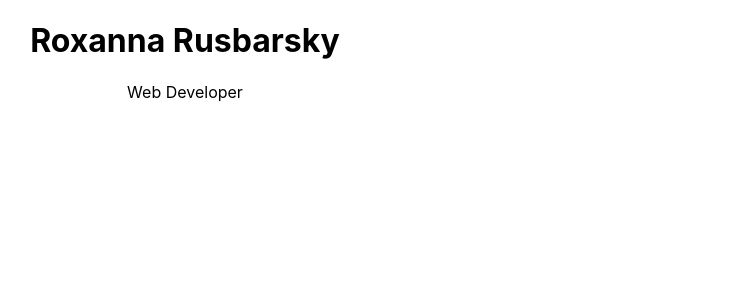
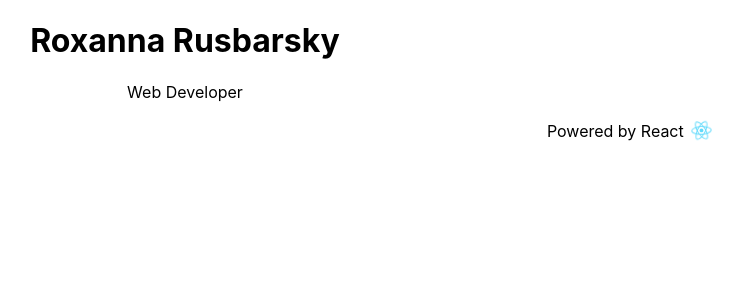
Before and after one commit to narhiril/personal-page-react, a React (Create React App) app: page / in a window 1280 px wide. Shown: the top 300 px of the page, without its empty margins (455-1198 px from the left). Built offline with nearby package versions, Linux system fonts and the light colour scheme.

Commit message:
'Powered by React' footer and animation

```diff
--- a/src/App.js
+++ b/src/App.js
@@ -1,4 +1,6 @@
 import './App.scss';
+import TitleBar from './Homepage/TitleBar';
+import Footer from './Homepage/Footer';
 import {Helmet} from 'react-helmet';
 
 function App() {
@@ -8,10 +10,8 @@ function App() {
         <meta name="viewport" content="width=device-width, initial-scale=1" />
         <meta charSet='utf-8' />
       </Helmet>
-      <div className='title'>
-        <h1>Roxanna Rusbarsky</h1>
-        <p>Web Developer</p>
-      </div>
+      <TitleBar />
+      <Footer />
     </div>
   );
 }
--- a/src/App.scss
+++ b/src/App.scss
@@ -1,16 +1,5 @@
 .App {
   text-align: center;
-}
-
-.App-logo {
-  height: 40vmin;
-  pointer-events: none;
-}
-
-@media (prefers-reduced-motion: no-preference) {
-  .App-logo {
-    animation: App-logo-spin infinite 20s linear;
-  }
 }
 
 .App-header {
@@ -27,12 +16,3 @@
 .App-link {
   color: #61dafb;
 }
-
-@keyframes App-logo-spin {
-  from {
-    transform: rotate(0deg);
-  }
-  to {
-    transform: rotate(360deg);
-  }
-}
--- /dev/null
+++ b/src/Homepage/Footer.js
@@ -0,0 +1,13 @@
+import "./Footer.scss";
+import ReactLogo from "./logo.svg";
+
+const Footer = () => {
+    return (
+        <div className="footer">
+            <span>Powered by React</span>
+            <img id="reactLogo" src={ReactLogo} alt="React Logo" />
+        </div>
+    );
+}
+
+export default Footer;
--- /dev/null
+++ b/src/Homepage/Footer.scss
@@ -0,0 +1,32 @@
+.footer {
+    display: inline-block;
+    margin-left: 70%;
+    margin-right: auto;
+}
+
+.footer > * {
+    vertical-align: middle;
+}
+
+#reactLogo {
+    height: 25px;
+    pointer-events: none;
+}
+
+@media (prefers-reduced-motion: no-preference) {
+    #reactLogo {
+        animation: 10s ease-in-out 0.25s infinite react-spin;
+    }
+}
+
+@keyframes react-spin {
+    0% {
+      transform: rotate(0deg);
+    }
+    50% {
+      transform: rotate(720deg);
+    }
+    100%{
+      transform: rotate(0deg);
+    }
+}
--- /dev/null
+++ b/src/Homepage/TitleBar.js
@@ -0,0 +1,10 @@
+const TitleBar = () => {
+    return (
+        <div className='title'>
+          <h1>Roxanna Rusbarsky</h1>
+          <p>Web Developer</p>
+        </div>
+    );
+}
+
+export default TitleBar;
```
Also changed, not shown: src/Homepage/EducationPanel.js (added, +7 -0 lines), src/Homepage/SkillsPanel.js (added, +7 -0 lines), src/Homepage/logo.svg (added).
